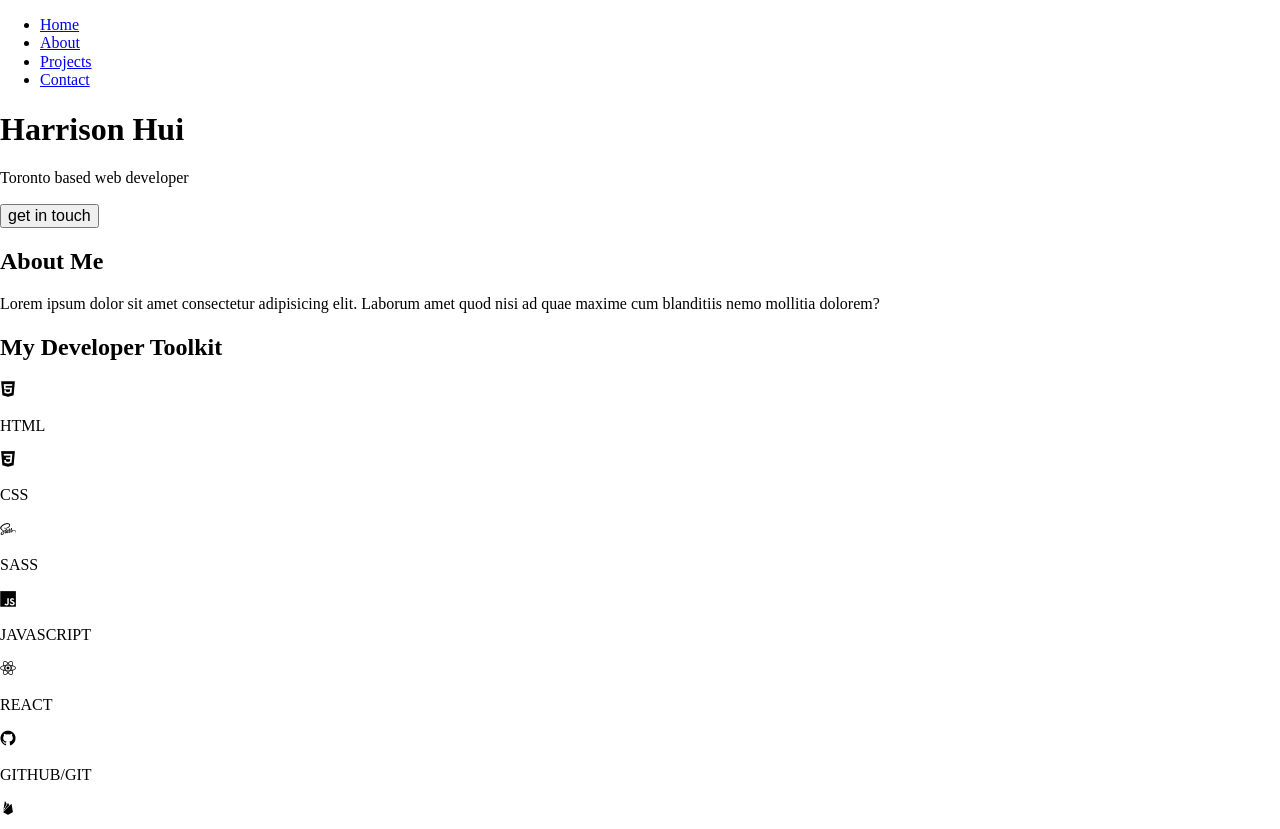
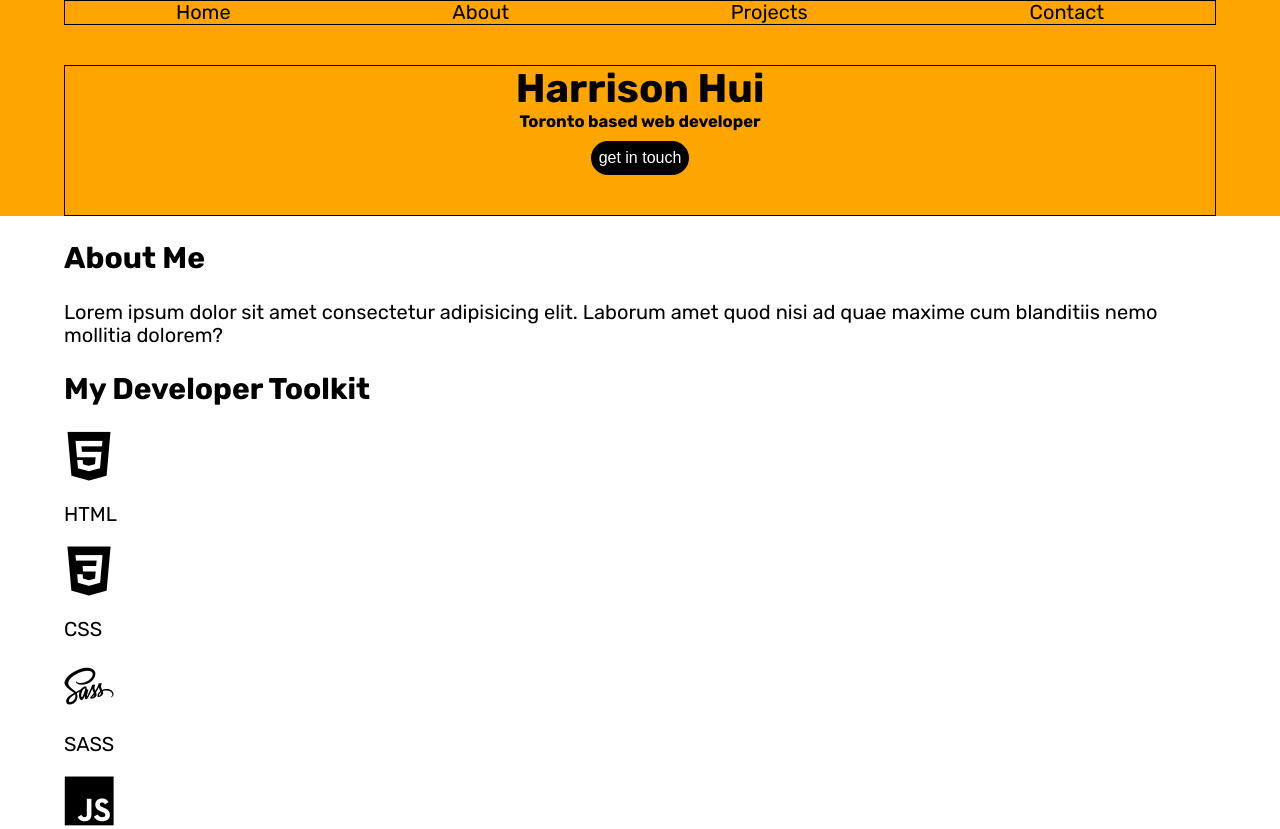
Before and after one commit to harrisonhui/portfolio, a plain HTML site: page index.html in a window 1280 px wide. Shown: the top 829 px of the page. Drawn offline with nearby package versions, Linux system fonts and the light colour scheme.

Commit message:
base styles scss partials, initial header and footer styles along with other basic styling

```diff
--- a/index.html
+++ b/index.html
@@ -7,10 +7,14 @@
     <title>Portfolio</title>
     <script src="https://kit.fontawesome.com/754a3d7818.js" crossorigin="anonymous"></script>
     <link rel="stylesheet" href="https://cdn.jsdelivr.net/gh/devicons/devicon@v2.15.1/devicon.min.css">
+    <link rel="preconnect" href="https://fonts.googleapis.com">
+    <link rel="preconnect" href="https://fonts.gstatic.com" crossorigin>
+    <link href="https://fonts.googleapis.com/css2?family=Rubik:wght@400;700&display=swap" rel="stylesheet">
     <link rel="stylesheet" href="./styles/styles.css">
 </head>
 <body>
-    <header class="wrapper"">
+    <header>
+        <div class="wrapper">
             <nav>
                 <ul>
                     <li>
@@ -30,8 +34,9 @@
 
             <div class="headerInfo" id="headerInfo">
                 <h1>Harrison Hui</h1>
-            <p>Toronto based web developer</p>
+                <h5>Toronto based web developer</h5>
                 <button>get in touch</button>
+            </div>
         </div>
     </header>
     <!-- Header END -->
@@ -132,7 +137,7 @@
 
     </main>
 
-    <footer class="wrapper">
+    <footer>
         <p>Built in 2022 by Harrison Hui.</p>
     </footer>
 </body>
--- /dev/null
+++ b/styles/sass/partials/_baseStyles.scss
@@ -0,0 +1,89 @@
+html {
+    font-family: 'Rubik', sans-serif;
+    font-size: 125%;
+}
+
+.wrapper{
+    max-width: 1260px;
+    width: 90%;
+    margin: 0 auto;
+}
+
+ul {
+    list-style: none;
+    padding: 0;
+    margin: 0;
+}
+
+button {
+    border: 3px solid black;
+    background-color: black;
+    color: white;
+    margin-top: 15px;
+    cursor: pointer;
+    border-radius: 20px;
+    padding: 5px;
+    font-size: 0.8rem;
+    transition-duration: 0.3s;
+}
+
+img {
+    max-width: 100%;
+    height: auto;
+    max-height: 60vh;
+    display: block;
+    margin: 0 0 0 auto;
+}
+
+// header styles
+header {
+    background-color: orange;
+}
+
+a {
+    text-decoration: none;
+    color: black;
+}
+
+ul {
+    display: flex;
+    justify-content: space-around;
+    // align-items: center;
+    border: 1px solid black;
+    margin-bottom: 40px;
+}
+
+.headerInfo {
+    display: flex;
+    flex-direction: column;
+    border: 1px solid black;
+    align-items: center;
+    h1 {
+        margin: 0;
+    }
+    h5 {
+        margin: 0;
+        margin-bottom: 10px;
+    }
+    button {
+        margin: 0;
+        margin-bottom: 40px;
+    }
+}
+
+// Main styles
+.skillIcon i {
+    font-size: 50px;
+}
+
+// footer start
+footer {
+    width: 100%;
+    text-align: center;
+    background-color: black;
+    color: white;
+    p {
+        margin: 0;
+        margin-top: 10px;
+    }
+}
--- a/styles/sass/styles.scss
+++ b/styles/sass/styles.scss
@@ -1 +1,2 @@
-@import "./partials/setup"
+@import "./partials/setup";
+@import "./partials/baseStyles"
```
Also changed, not shown: styles/styles.css. Lines whose indentation alone changed are shown as unchanged.
